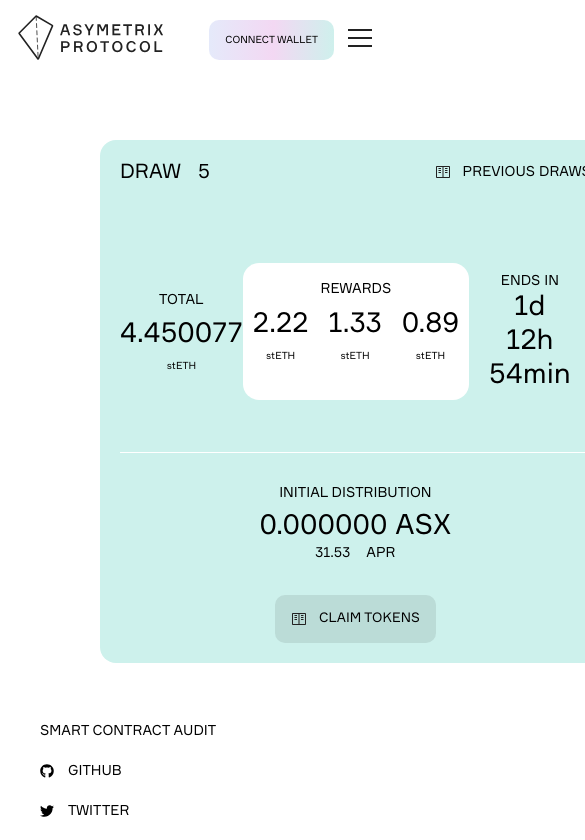
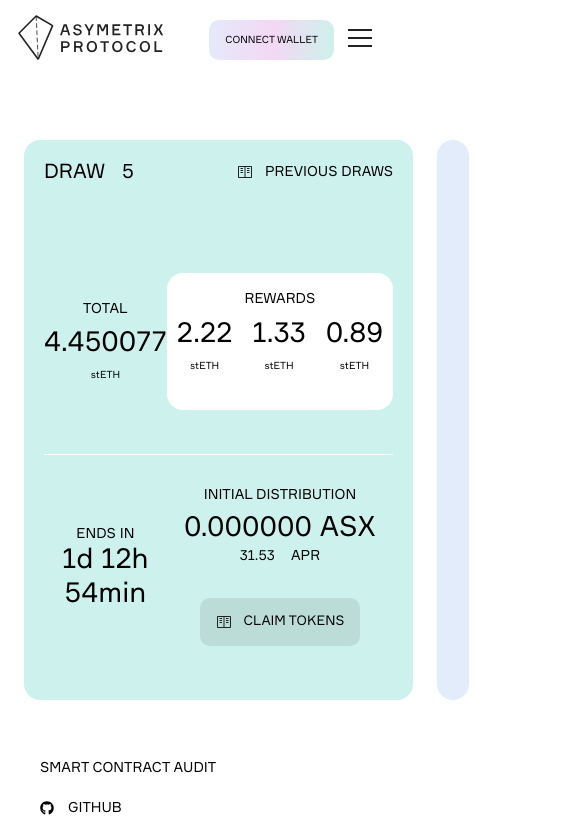
Before and after one commit to dongkyun2331/asymetrix, a React (Create React App) app: page / in a window 390 px wide. Shown: the top 840 px of the page, 585 px wide, since content can reach past the window. Built offline with nearby package versions, Linux system fonts and the light colour scheme.

Commit message:
padding 1262

```diff
--- a/src/components/BodyApp.css
+++ b/src/components/BodyApp.css
@@ -13,8 +13,8 @@
 .section {
   display: grid;
   grid-template-columns: 2fr 1fr;
+  padding: 0 100px;
   gap: 1.5rem;
-  padding: 0 100px;
   margin-top: 140px;
 }
 
@@ -141,6 +141,7 @@
   flex-direction: column;
   justify-content: center;
   align-items: center;
+  padding: 69px 0;
 }
 
 .ends_in > section {
@@ -211,3 +212,23 @@
     display: block;
   }
 }
+
+@media (max-width: 1262px) {
+  .section {
+    padding: 0 24px;
+  }
+
+  .mint-content {
+    grid-template-columns: 2fr 2fr;
+    grid-template-rows: 2fr 2fr;
+  }
+
+  .ends_in {
+    border-top: 1px solid #fff;
+  }
+
+  .initial_distribution {
+    grid-column: span 1;
+    margin-top: 0;
+  }
+}
--- a/src/components/Header.css
+++ b/src/components/Header.css
@@ -214,6 +214,12 @@
   }
 }
 
+@media (max-width: 1262px) {
+  header {
+    padding: 0 24px;
+  }
+}
+
 @media (min-width: 640px) and (max-width: 1024px) {
   header {
     padding: 0 24px;
```
